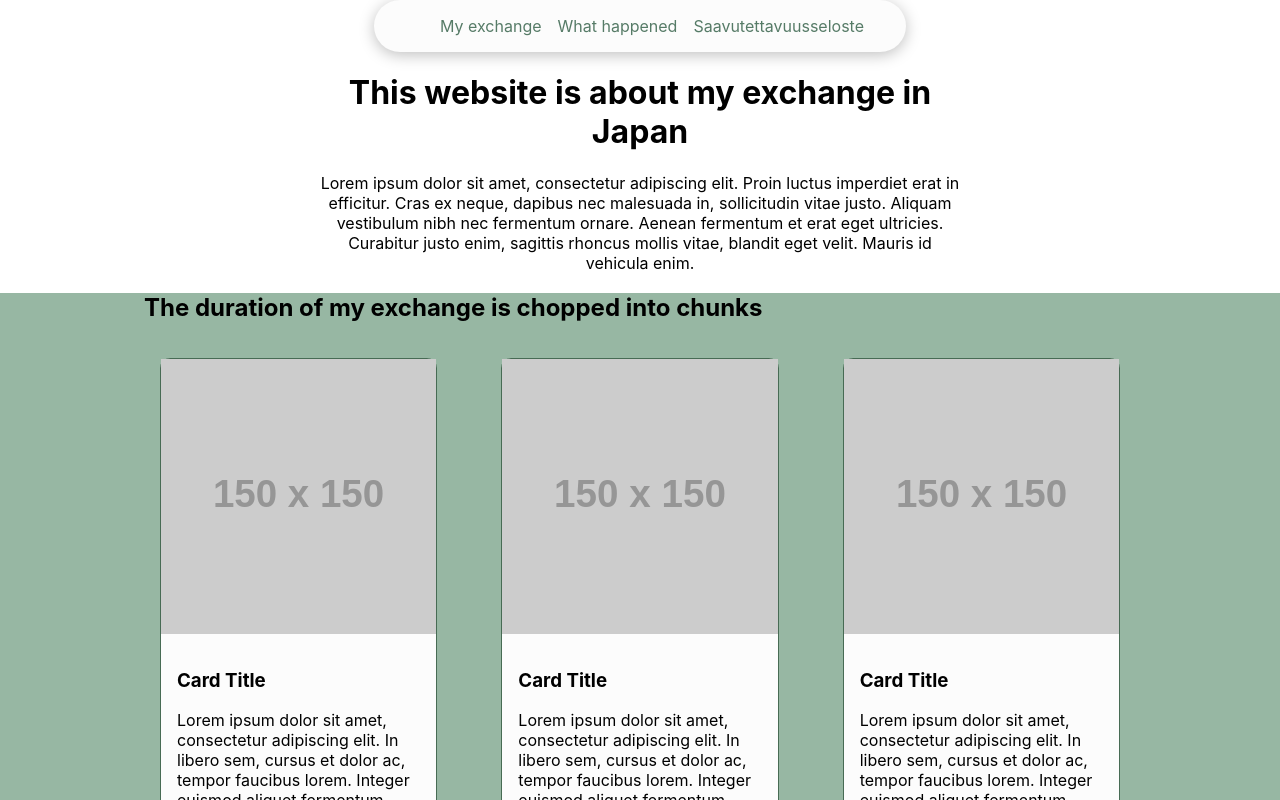
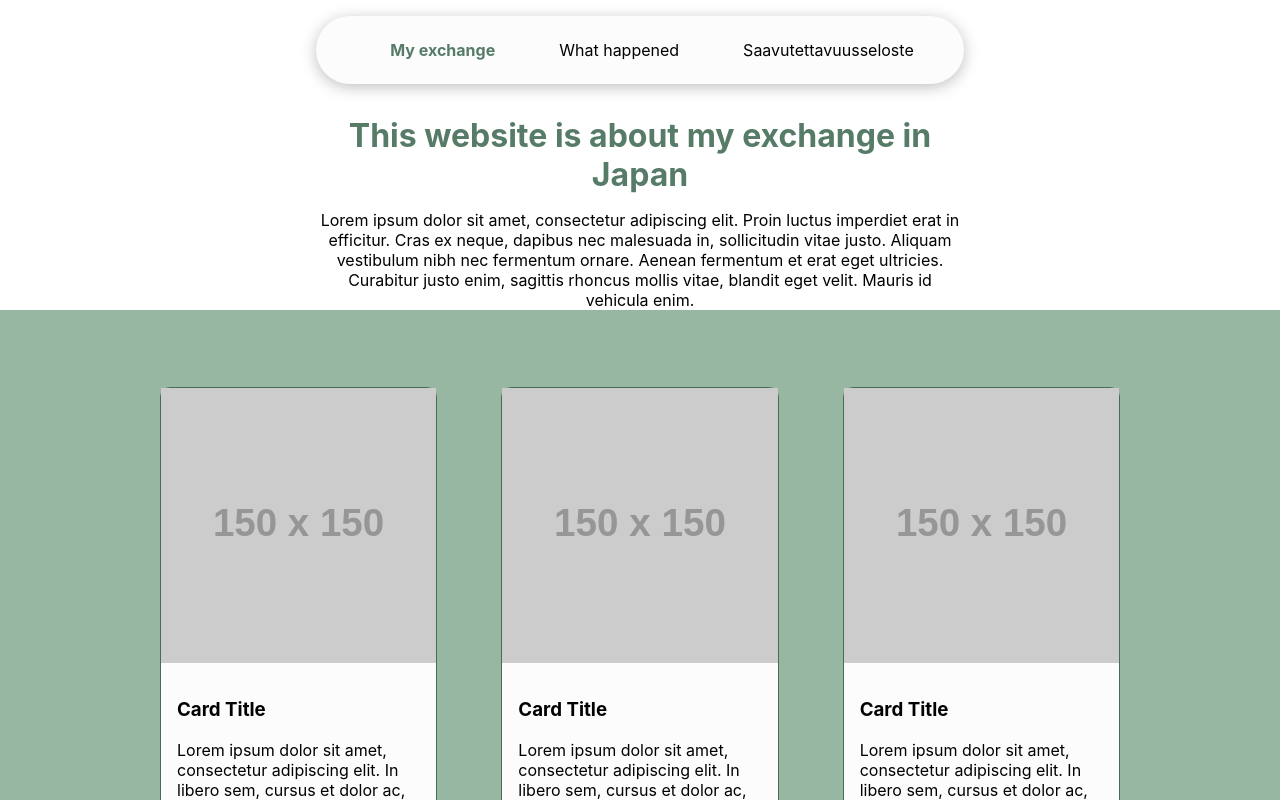
Before and after one commit to miia-mariastenius/exchange-diary, a React (Vite) app in the folder my-react-app/: page / in a window 1280 px wide. Shown: the top 800 px of the page. Built offline with nearby package versions, Linux system fonts and the light colour scheme.

Commit message:
Navbar styling improved, heading margins and padding improved

```diff
--- a/my-react-app/src/components/Navbar.jsx
+++ b/my-react-app/src/components/Navbar.jsx
@@ -4,7 +4,7 @@ const Navbar = () => {
   return (
   <div className="navbar">
     <ul className="nav-links">
-      <li><a href="/">My exchange</a></li>
+      <li className="main-page"><a href="/">My exchange</a></li>
       <li><a href="/what-happened">What happened</a></li>
       <li><a href="/saavutettavuusseloste">Saavutettavuus&shy;seloste</a></li>
     </ul>
--- a/my-react-app/src/css/App.css
+++ b/my-react-app/src/css/App.css
@@ -22,15 +22,15 @@ p {
 }
 
 .navbar {
-  max-width: 500px;
+  max-width: 600px;
   min-width: 300px;
   display: flex;
   justify-content: space-between;
   align-items: center;
-  margin: 0 auto;
+  margin: 1rem auto;
   background-color: var(--tertiary-bg-color);
-  padding: 1rem;
-  border-radius: 30px;
+  padding: 1.5rem;
+  border-radius: 40px;
   box-shadow: 0px 3px 15px 0px rgba(0, 0, 0, 0.25);
 }
 
@@ -40,15 +40,26 @@ p {
   align-items: center;
   justify-content: center;
   margin: 0 auto;
+  gap: 3rem;
 }
 
 .nav-links li {
   margin-right: 1rem;
+  text-align: center;
 }
 
 .nav-links a {
+  color: var(--text-color);
+  text-decoration: none;
+}
+
+.nav-links a:hover {
   color: var(--primary-color);
-  text-decoration: none;
+}
+
+.main-page a{
+  font-weight: bold;
+  color: var(--primary-color) !important;
 }
 
 .header-container {
@@ -57,6 +68,17 @@ p {
   width: 50%;
   margin: 0 auto;
   text-align: center;
+}
+
+h1 {
+  color: var(--primary-color);
+  margin: 1rem 0;
+}
+
+h2 {
+  margin: 0;
+  padding: 1rem 0;
+  color: var(--secondary-bg-color);
 }
 
 .secondary-container {
--- a/my-react-app/src/pages/MyExchange.jsx
+++ b/my-react-app/src/pages/MyExchange.jsx
@@ -18,7 +18,7 @@ function MyExchange() {
       </div>
       <div className="tertiary-container">
         <div className="contact-form">
-          <h2>More about my exchange</h2>
+          <h2>Contact me</h2>
           <p>Lorem ipsum dolor sit amet, consectetur adipiscing elit. Proin luctus imperdiet erat in efficitur. Cras ex neque, dapibus nec malesuada in, sollicitudin vitae justo. </p>
           <form className="form">
             <label htmlFor="name">Name:</label>
```
